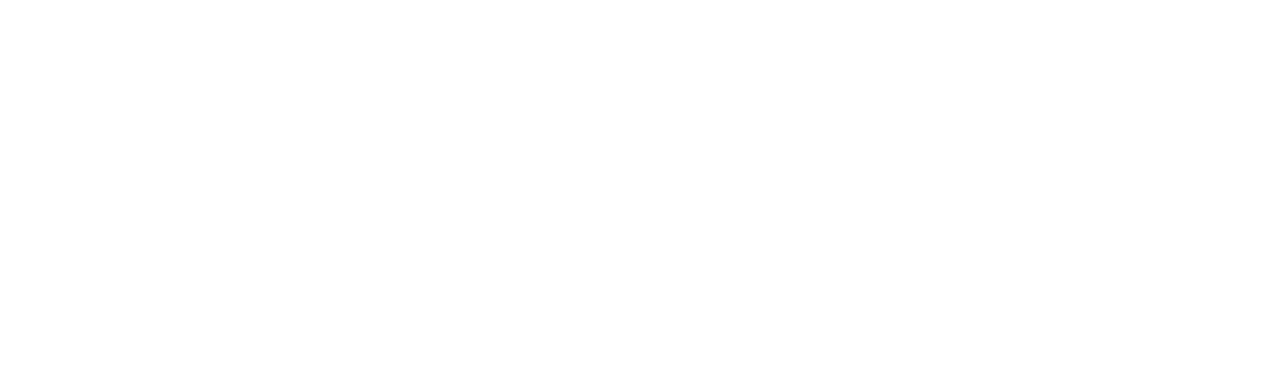
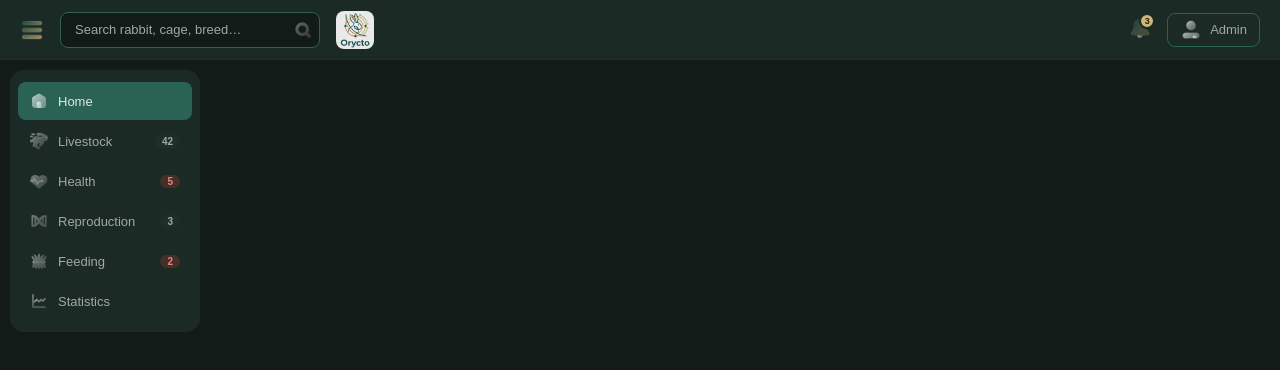
Before and after one commit to Narovanamahery/Orycto, a plain HTML site: page frontend/index.html in a window 1280 px wide. Drawn offline with Linux system fonts and the light colour scheme.

Commit message:
Create header and menuside

```diff
--- /dev/null
+++ b/frontend/assets/css/_header.scss
@@ -0,0 +1,104 @@
+.header {
+  display: flex;
+  justify-content: space-between;
+  align-items: center;
+  padding: 0 20px;
+  background-color: $surface;
+  height: 60px;
+  border-bottom: 1px solid $border;
+  position: sticky;
+  top: 0;
+  z-index: 100;
+
+  .left-side {
+    display: flex;
+    align-items: center;
+    gap: 16px;
+
+    .menu-icon { width: 24px; opacity: .7; }
+
+    .search-box {
+      position: relative;
+      display: flex;
+      align-items: center;
+
+      .searchbox {
+        width: 260px;
+        height: 36px;
+        background: $bg;
+        border: 1px solid $border-lt;
+        border-radius: $r;
+        padding: 0 40px 0 14px;
+        color: $text;
+        font-family: 'Poppins', sans-serif;
+        font-size: 13px;
+        transition: all 0.2s ease;
+        outline: none;
+
+        &::placeholder { color: $muted; font-size: 13px; }
+        &:focus { border-color: $gold; width: 300px; }
+      }
+
+      .searchico {
+        position: absolute;
+        right: 8px;
+        width: 18px;
+        opacity: .5;
+        cursor: pointer;
+        pointer-events: none;
+      }
+    }
+
+    .orycto-logo { width: 38px; border-radius: $r; }
+  }
+
+  .right-side {
+    display: flex;
+    align-items: center;
+    gap: 16px;
+
+    .notif-box {
+      position: relative;
+      cursor: pointer;
+      img { width: 22px; opacity: .8; }
+
+      .notif {
+        position: absolute;
+        top: -4px; right: -4px;
+        width: 16px; height: 16px;
+        background: $gold;
+        color: $surface;
+        font-size: 9px;
+        font-weight: 700;
+        display: flex;
+        align-items: center;
+        justify-content: center;
+        border-radius: 50%;
+        border: 2px solid $surface;
+      }
+    }
+
+    .user-box {
+      display: flex;
+      align-items: center;
+      gap: 8px;
+      padding: 5px 12px;
+      border: 1px solid $border-lt;
+      border-radius: $r;
+      cursor: pointer;
+      transition: all 0.2s ease;
+      img { width: 22px; }
+
+      .user-name {
+        font-size: 13px;
+        font-weight: 500;
+        color: $muted;
+      }
+
+      &:hover {
+        border-color: $gold;
+        background: rgba($gold, .06);
+      }
+    }
+  }
+}
--- /dev/null
+++ b/frontend/assets/css/_menuside.scss
@@ -0,0 +1,57 @@
+.menu-side {
+  width: 190px;
+  flex-shrink: 0;
+  background: $surface;
+  border-radius: $r-lg;
+  padding: 12px 8px;
+  display: flex;
+  flex-direction: column;
+  gap: 2px;
+  height: fit-content;
+  position: sticky;
+  top: 70px;
+
+  .menu-item {
+    display: flex;
+    align-items: center;
+    gap: 10px;
+    padding: 10px 12px;
+    border-radius: $r;
+    cursor: pointer;
+    color: $muted;
+    font-size: 13px;
+    font-weight: 500;
+    transition: all 0.2s ease;
+
+    img { width: 18px; opacity: .6; transition: opacity .2s; }
+
+    h3 { font-size: 13px; font-weight: 500; flex: 1; }
+
+    &:hover {
+      background: rgba($green, .3);
+      color: $text;
+      img { opacity: 1; }
+    }
+
+    &.active {
+      background: $green;
+      color: $text;
+      img { opacity: 1; }
+    }
+  }
+
+  .menu-badge {
+    font-size: 10px;
+    font-weight: 600;
+    padding: 1px 7px;
+    border-radius: 20px;
+    background: $border;
+    color: $muted;
+    margin-left: auto;
+
+    &.alert {
+      background: rgba($red, .2);
+      color: #f08080;
+    }
+  }
+}
--- /dev/null
+++ b/frontend/assets/css/_variables.scss
@@ -0,0 +1,18 @@
+$bg:          #121B18;
+$surface:     #1C2A25;
+$card:        #182420;
+$border:      #1e2e28;
+$border-lt:   #2A6353;
+$text:        #E0E6E4;
+$muted:       #A0A8A5;
+$gold:        #D4B475;
+$gold-dk:     #a88840;
+$green:       #2A6353;
+$green-lt:    #3a8a72;
+$red:         #E74C3C;
+$red-dk:      #c0392b;
+$blue:        #2e6080;
+$blue-lt:     #4a8ab0;
+$r:           8px;
+$r-lg:        14px;
+$r-xl:        20px;
--- a/frontend/index.html
+++ b/frontend/index.html
@@ -5,6 +5,7 @@
   <meta name="viewport" content="width=device-width, initial-scale=1.0">
   <title>Orycto</title>
   <link rel="shortcut icon" href="./assets/img/favicon.png" type="image/x-icon">
+  <link rel="stylesheet" href="./style.css">
 </head>
 <body>
   <div class="app">
--- a/frontend/js/app.js
+++ b/frontend/js/app.js
@@ -0,0 +1,18 @@
+import { createHeader } from "./components/header.js";
+import { createSidebar } from "./components/sidebar.js";
+
+const App = document.querySelector('.app');
+App.appendChild(createHeader());
+
+const container = document.createElement('div');
+container.classList.add('container');
+
+
+const contentArea = document.createElement('div');
+contentArea.classList.add('content');
+container.appendChild(createSidebar());
+container.appendChild(contentArea);
+
+App.appendChild(container);
+
+export { contentArea };
--- a/frontend/js/components/header.js
+++ b/frontend/js/components/header.js
@@ -0,0 +1,25 @@
+export function createHeader() {
+  const header = document.createElement('div');
+  header.classList.add('header');
+  header.innerHTML =`
+    <div class="left-side">
+      <img src="./assets/img/icon/menu.png" alt="Menu" class="menu-icon">
+      <div class="search-box">
+        <input type="text" placeholder="Search rabbit, cage, breed…" class="searchbox" oninput="filterTable(this.value)">
+        <img src="./assets/img/icon/search.png" alt="Search" class="searchico">
+      </div>
+      <img src="./assets/img/orycto.png" alt="Orycto Logo" class="orycto-logo">
+    </div>
+    <div class="right-side">
+      <div class="notif-box">
+        <img src="./assets/img/icon/notif.png" alt="Notifications">
+        <div class="notif">3</div>
+      </div>
+      <div class="user-box">
+        <img src="./assets/img/icon/user.png" alt="User">
+        <h2 class="user-name">Admin</h2>
+      </div>
+    </div>
+  `
+  return header;
+}
--- a/frontend/js/components/sidebar.js
+++ b/frontend/js/components/sidebar.js
@@ -0,0 +1,35 @@
+export function createSidebar() {
+  const menuSide = document.createElement('nav');
+  menuSide.classList.add('menu-side');
+  menuSide.innerHTML = `
+    <a href="#dashboard" class="menu-item active">
+      <img src="./assets/img/icon/dashboard.png" alt="">
+      <h3>Home</h3>
+    </a>
+    <a href="#livestock" class="menu-item">
+      <img src="./assets/img/icon/cheptel.png" alt="">
+      <h3>Livestock</h3>
+      <span class="menu-badge">42</span>
+    </a>
+    <a href="#health" class="menu-item">
+      <img src="./assets/img/icon/health.png" alt="">
+      <h3>Health</h3>
+      <span class="menu-badge alert">5</span>
+    </a>
+    <a href="#reproduction" class="menu-item">
+      <img src="./assets/img/icon/repro.png" alt="">
+      <h3>Reproduction</h3>
+      <span class="menu-badge">3</span>
+    </a>
+    <a href="#feeding" class="menu-item">
+      <img src="./assets/img/icon/aliment.png" alt="">
+      <h3>Feeding</h3>
+      <span class="menu-badge alert">2</span>
+    </a>
+    <a href="#statistics" class="menu-item">
+      <img src="./assets/img/icon/stat.png" alt="">
+      <h3>Statistics</h3>
+    </a>
+  `
+  return menuSide;
+}
--- a/frontend/style.scss
+++ b/frontend/style.scss
@@ -0,0 +1,36 @@
+@import './assets/css/variables';
+@import './assets/css/header';
+@import './assets/css/menuside';
+
+*, *::before, *::after { box-sizing: border-box; margin: 0; padding: 0; }
+
+body {
+  font-family: 'Poppins', sans-serif;
+  background-color: $bg;
+  color: $text;
+  min-height: 100vh;
+}
+
+a { text-decoration: none; color: inherit; }
+
+img {
+  width: 40px;
+  cursor: pointer;
+  transition: transform 0.2s ease;
+  &:hover { transform: scale(1.08); }
+}
+
+.container {
+  display: flex;
+  gap: 10px;
+  padding: 10px;
+  min-height: calc(100vh - 60px);
+
+  .content {
+  flex: 1;
+  display: flex;
+  flex-direction: column;
+  gap: 16px;
+  overflow: hidden;
+}
+}
```
Also changed, not shown: frontend/style.css, 1 other file.
